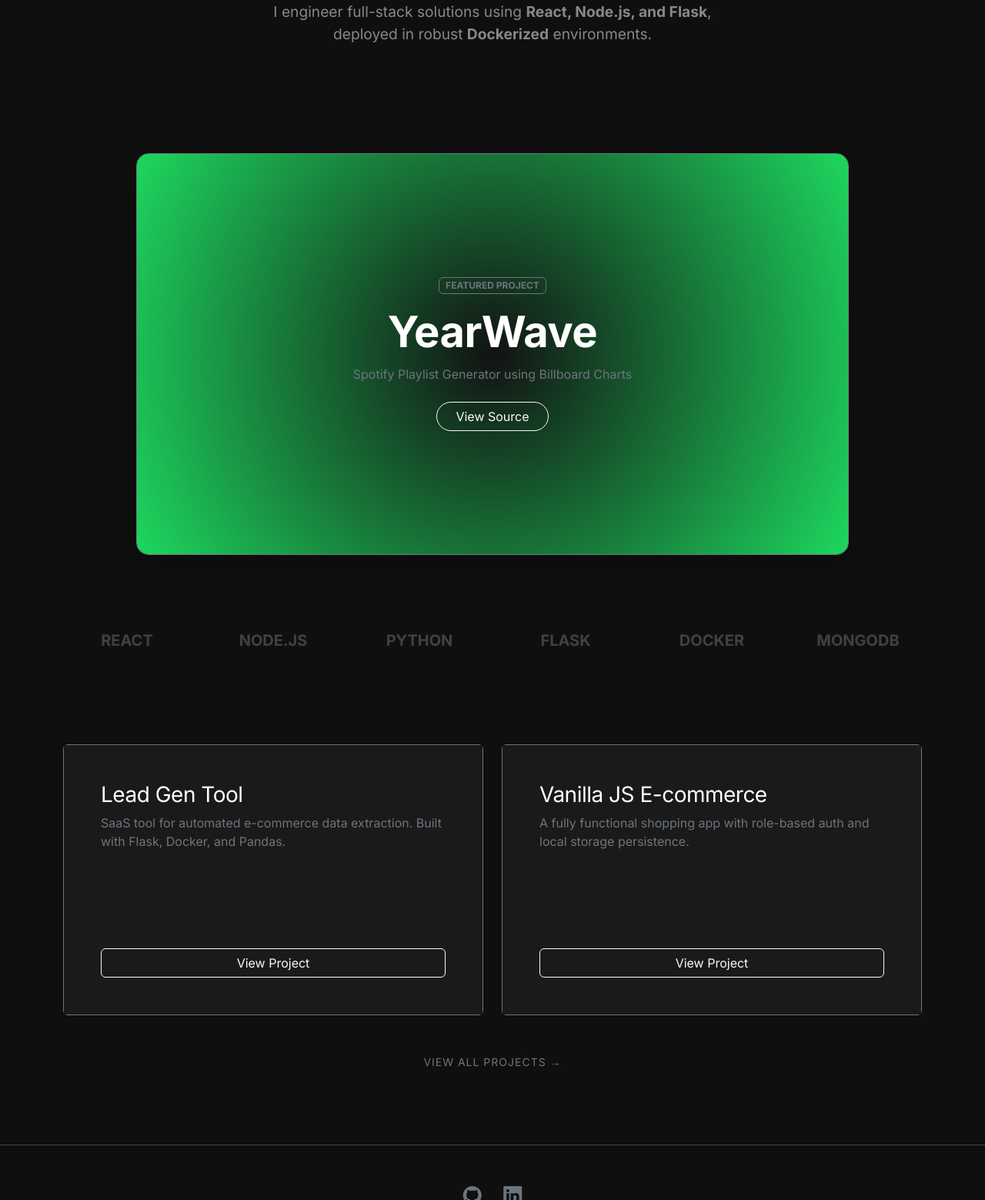
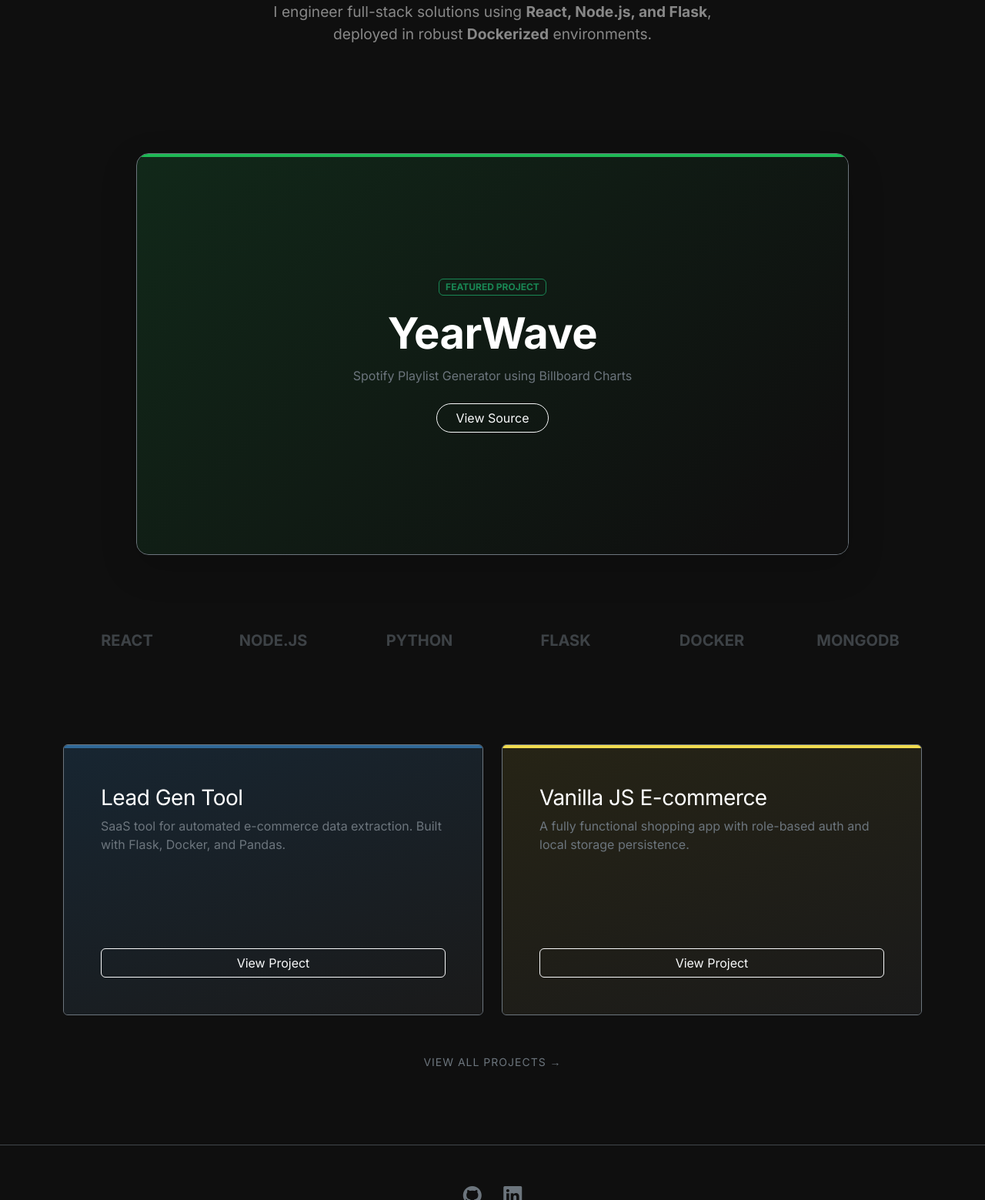
Before and after one commit to samybit/my-portfolio, a Flask app: page / in a window 1280 px wide. Shown: the part 390-1949 px from the top of the page at 77% size. Run offline with Flask 3, Linux system fonts and the light colour scheme; some libraries are stand-ins or nearby versions.

Commit message:
Change featured projects colors

```diff
--- a/templates/index.html
+++ b/templates/index.html
@@ -7,9 +7,7 @@
 
   <section class="hero-section text-center">
     <p class="text-secondary text-uppercase small tracking-wide mb-3">MERN Stack & Python Developer</p>
-
     <h1 class="hero-title display-3">Building scalable systems<br>with Code & Containerization.</h1>
-
     <p class="hero-subtitle mx-auto" style="max-width: 650px;">
       I engineer full-stack solutions using <strong>React, Node.js, and Flask</strong>, deployed in robust
       <strong>Dockerized</strong> environments.
@@ -20,9 +18,9 @@
     <div class="col-lg-10">
       <div class="ratio ratio-16x9 border border-secondary rounded-4 overflow-hidden position-relative shadow-lg">
         <div class="d-flex flex-column align-items-center justify-content-center h-100"
-          style="background: radial-gradient(circle at center, #121212 0%, hsl(141, 76%, 48%) 100%);">
+          style="background: linear-gradient(135deg, rgba(29, 185, 84, 0.15) 0%, #0f0f0f 90%); border-top: 4px solid #1DB954;">
 
-          <span class="badge border border-secondary text-secondary mb-3">FEATURED PROJECT</span>
+          <span class="badge border border-success text-success bg-transparent mb-3">FEATURED PROJECT</span>
           <h2 class="display-4 fw-bold text-white mb-2">YearWave</h2>
           <p class="text-secondary mb-4">Spotify Playlist Generator using Billboard Charts</p>
 
@@ -47,9 +45,10 @@
   <div class="row g-4 mt-5">
 
     <div class="col-md-6">
-      <div class="card bg-transparent border border-secondary text-white h-100">
+      <div class="card bg-transparent border border-secondary text-white h-100 overflow-hidden">
         <div class="card-body p-5 d-flex flex-column justify-content-end"
-          style="min-height: 350px; background: #1a1a1a;">
+          style="background: linear-gradient(160deg, rgba(48, 105, 152, 0.25) 0%, #1a1a1a 100%); border-top: 4px solid #306998; min-height: 350px;">
+
           <h3 class="card-title">Lead Gen Tool</h3>
           <p class="card-text text-secondary mb-4">
             SaaS tool for automated e-commerce data extraction. Built with Flask, Docker, and Pandas.
@@ -63,9 +62,10 @@
     </div>
 
     <div class="col-md-6">
-      <div class="card bg-transparent border border-secondary text-white h-100">
+      <div class="card bg-transparent border border-secondary text-white h-100 overflow-hidden">
         <div class="card-body p-5 d-flex flex-column justify-content-end"
-          style="min-height: 350px; background: #1a1a1a;">
+          style="background: linear-gradient(160deg, rgba(240, 219, 79, 0.1) 0%, #1a1a1a 100%); border-top: 4px solid #F0DB4F; min-height: 350px;">
+
           <h3 class="card-title">Vanilla JS E-commerce</h3>
           <p class="card-text text-secondary mb-4">
             A fully functional shopping app with role-based auth and local storage persistence.
```
